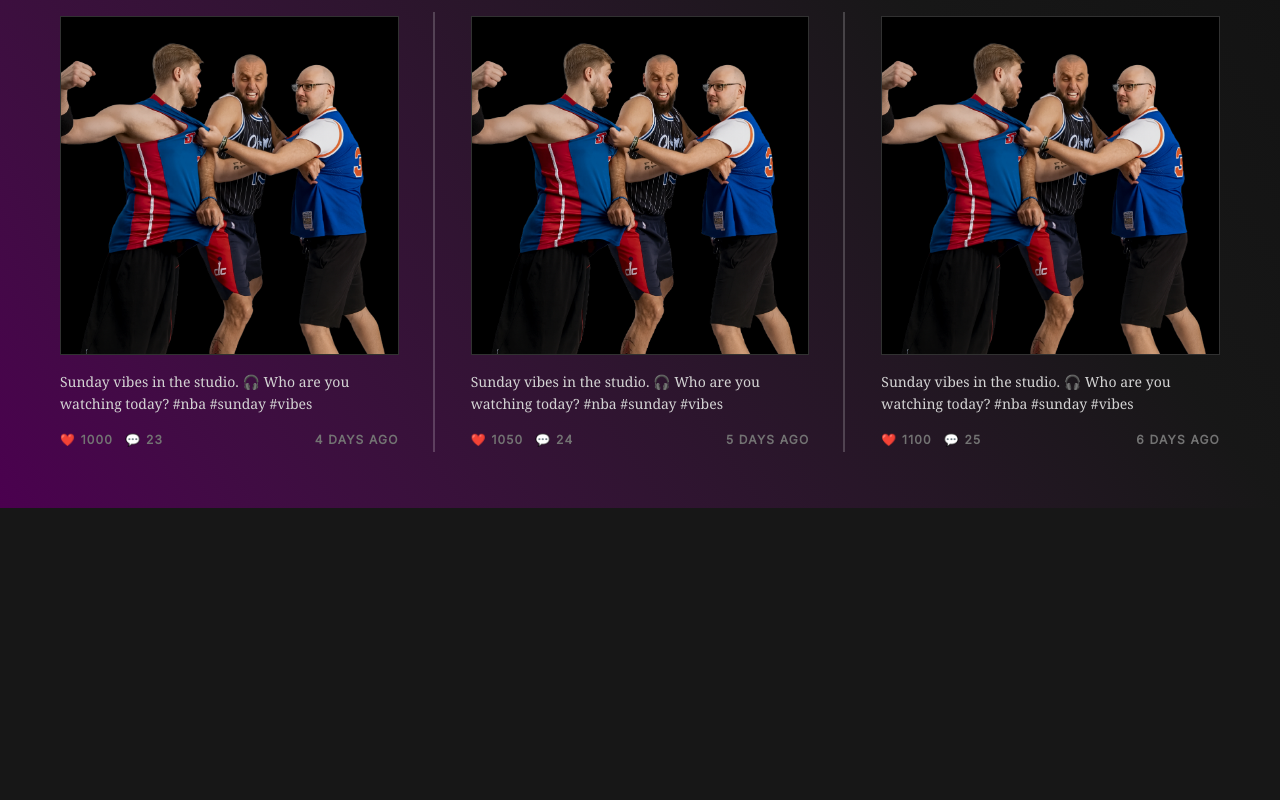
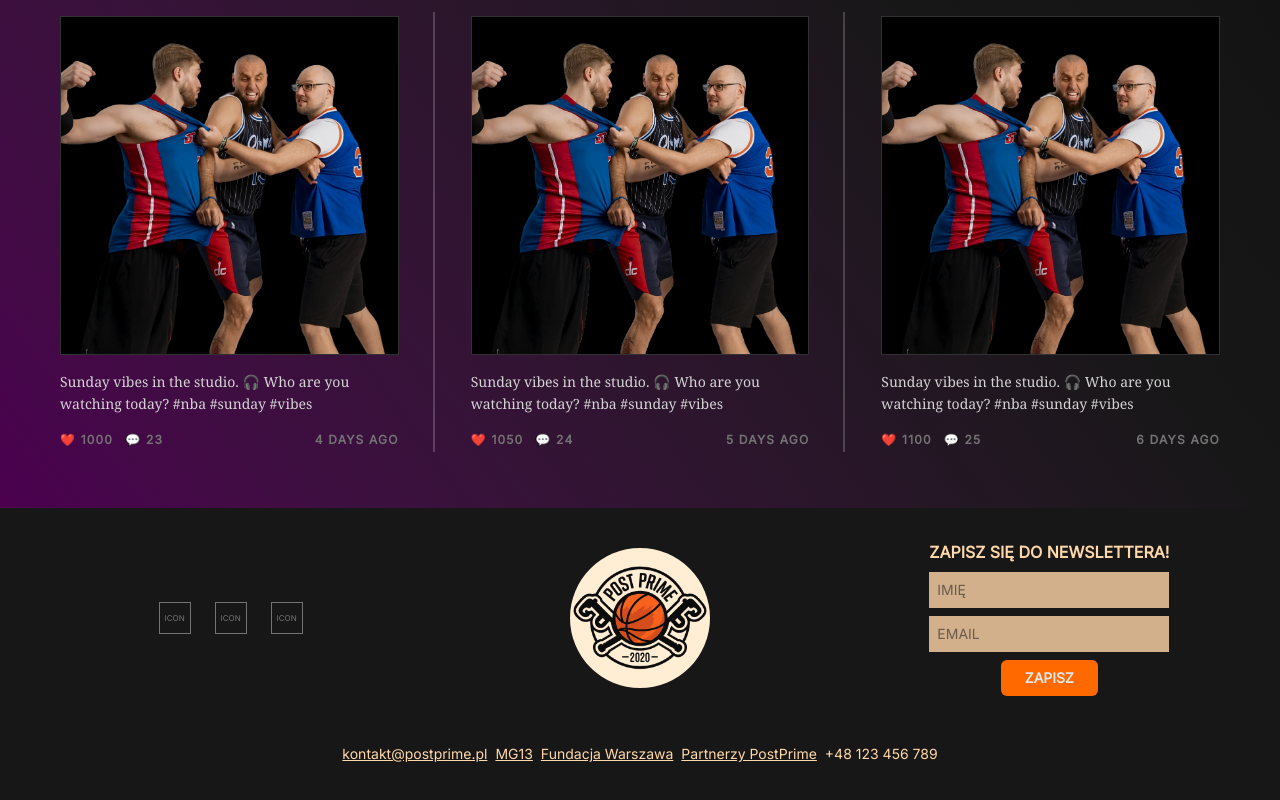
Before and after one commit to Xebec13/post-prime-podcast, a Next.js app: page / in a window 1280 px wide. Shown: the part 7965-8765 px from the top of the page. Before the commit the page ends 8473 px from the top, so only its background shows below. Built offline with nearby package versions, Linux system fonts and the light colour scheme.

Commit message:
add: baissc conept of Footer from previous work

```diff
--- /dev/null
+++ b/app/components/footer/Footer.tsx
@@ -0,0 +1,35 @@
+import FooterForm from "./FooterForm";
+import FooterIcons from "./FooterIcons";
+import FooterInfo from "./FooterInfo";
+import FooterLogo from "./FooterLogo";
+
+
+
+export default function Footer() {
+    return (
+        // Main footer container with vertical height and padding
+        <div className="sm:h-[40dvh] flex flex-col  p-6 sm:p-8 gap-4">
+
+            {/* Top section with grid layout for social icons, logo, and subscribe form */}
+            <div className="h-full grid grid-cols-1 sm:grid-cols-3 place-items-center gap-3">
+                {/* Social media icons */}
+                <FooterIcons />
+
+                {/* Footer logo component */}
+                <FooterLogo />
+
+                {/* Subscribe section with form and button */}
+                <div className="flex flex-col gap-2 w-full max-w-60">
+                    <p className="text-orange-200 uppercase text-md font-bold">Zapisz się do Newslettera!</p>
+                    <FooterForm />
+                    <button className="self-center text-sm text-gray-200 bg-orange-500 px-6 py-2 font-bold rounded-md uppercase cursor-pointer transition-all hover:scale-105 ">
+                        Zapisz
+                    </button>
+                </div>
+            </div>
+
+            {/* Bottom section with links and contact info */}
+            <FooterInfo />
+        </div>
+    )
+};
--- /dev/null
+++ b/app/components/footer/FooterForm.tsx
@@ -0,0 +1,56 @@
+"use client";
+
+import { useState } from "react";
+
+interface SubscribeFormData {
+    name: string;
+    email: string;
+}
+
+export default function SubscribeForm() {
+    const [formData, setFormData] = useState<SubscribeFormData>({
+        name: "",
+        email: "",
+    });
+
+    const handleChange = (
+        e: React.ChangeEvent<HTMLInputElement>
+    ) => {
+        const { name, value } = e.target;
+        setFormData((prev) => ({ ...prev, [name]: value }));
+    };
+
+    const handleSubmit = (e: React.FormEvent) => {
+        e.preventDefault();
+        console.log("Form submitted:", formData);
+        // przyszla logika np. zapisu do newslettera
+    };
+
+    return (
+
+        <form
+            onSubmit={handleSubmit}
+            className="grid grid-cols-1  gap-2 text-gray-950 text-sm"
+        >
+            <input
+                type="text"
+                name="name"
+                placeholder="Imię"
+                value={formData.name}
+                onChange={handleChange}
+                className="p-2  outline-none bg-orange-200/80 uppercase"
+                required
+            />
+            <input
+                type="email"
+                name="email"
+                placeholder="Email"
+                value={formData.email}
+                onChange={handleChange}
+                className="p-2  outline-none bg-orange-200/80 uppercase"
+                required
+            />
+        </form>
+
+    );
+}
--- /dev/null
+++ b/app/components/footer/FooterIcons.tsx
@@ -0,0 +1,40 @@
+import Link from "next/link";
+
+interface SocialItem {
+  href: string;
+  label: string;
+}
+
+const socialLinks: SocialItem[] = [
+  { href: "https://www.youtube.com", label: "YouTube" },
+  { href: "https://www.instagram.com", label: "Instagram" },
+  { href: "https://www.facebook.com", label: "Facebook" },
+];
+
+export default function FooterIcons() {
+  return (
+    <div className="flex items-center justify-center gap-6">
+      {socialLinks.map((item) => (
+        <Link
+          key={item.label}
+          href={item.href}
+          target="_blank"
+          rel="noopener noreferrer"
+          aria-label={item.label}
+          className="group"
+        >
+          {/*
+             PLACEHOLDER IKONY
+             To jest to "puste pole", o które prosiłeś.
+             W przyszłości podmienisz ten <div /> na <svg> lub <Icon />
+          */}
+          <div className="w-8 h-8 border border-neutral-500 group-hover:border-orange-500 group-hover:bg-orange-500/10 transition-colors duration-300 flex items-center justify-center">
+             <span className="text-[0.5rem] uppercase text-neutral-500 group-hover:text-orange-500">
+               Icon
+             </span>
+          </div>
+        </Link>
+      ))}
+    </div>
+  );
+}
--- /dev/null
+++ b/app/components/footer/FooterInfo.tsx
@@ -0,0 +1,35 @@
+interface FooterInfoItem {
+  label: string;
+  href?: string;
+  isLink?: boolean;
+}
+
+const footerInfoList: FooterInfoItem[] = [
+  { label: "kontakt@postprime.pl", href: "mailto:kontakt@postprime.pl", isLink: true },
+  { label: "MG13", href: "#", isLink: true },
+  { label: "Fundacja Warszawa", href: "#", isLink: true },
+  { label: "Partnerzy PostPrime", href: "#", isLink: true },
+  { label: "+48 123 456 789" },
+];
+
+export default function FooterInfo() {
+  return (
+    <div className="h-full flex flex-col sm:flex-row items-center justify-center gap-2 text-xs sm:text-sm text-orange-200">
+      {footerInfoList.map((item) =>
+        item.isLink && item.href ? (
+          <a
+            key={item.label}
+            href={item.href}
+            target="_blank"
+            rel="noopener noreferrer"
+            className="underline hover:text-orange-400 transition-colors"
+          >
+            {item.label}
+          </a>
+        ) : (
+          <p key={item.label}>{item.label}</p>
+        )
+      )}
+    </div>
+  );
+}
--- /dev/null
+++ b/app/components/footer/FooterLogo.tsx
@@ -0,0 +1,20 @@
+import Image from "next/image";
+
+export default function FooterLogo() {
+
+
+  return (
+    <div
+      className="bg-orange-100 rounded-full w-full max-w-25 sm:max-w-35"
+    >
+      <Image
+        src="/postprime-logo-2.png"
+        alt="PostPrime logo"
+        width={60}
+        height={60}
+        className="object-contain object-center size-full"
+        priority
+      />
+    </div>
+  );
+}
--- a/app/components/index.ts
+++ b/app/components/index.ts
@@ -8,7 +8,7 @@ export { default as Youtube } from "./youtube/Youtube";
 export { default as Facebook } from "./facebook/Facebook";
 export { default as Instagram } from "./instagram/Instagram";
 export { default as About } from "./about/About"
-// export { default as Footer } from "./footer/Footer"
+export { default as Footer } from "./footer/Footer"
 // export { default as Social } from "./social/Social"
 // export { default as FbSection} from "./FbSection"
 
--- a/app/page.tsx
+++ b/app/page.tsx
@@ -1,4 +1,4 @@
-import { Navbar,Hero,Subscribe,Youtube,Facebook,Instagram,About } from "./components"
+import { Navbar,Hero,Subscribe,Youtube,Facebook,Instagram,About,Footer } from "./components"
 export default function Home() {
   return (
     <>
@@ -9,6 +9,7 @@ export default function Home() {
       <Youtube/>
       <Facebook/>
       <Instagram/>
+      <Footer/>
     </>
 
   )
```
